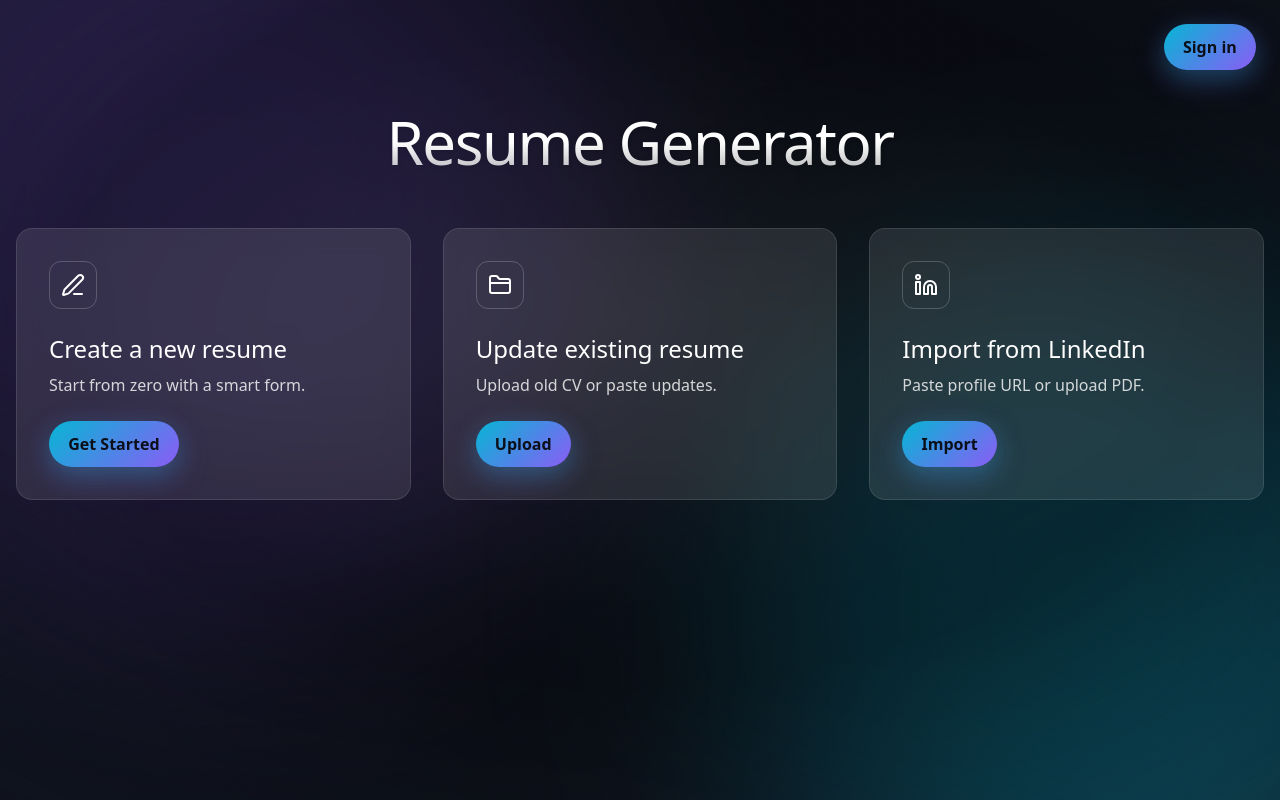
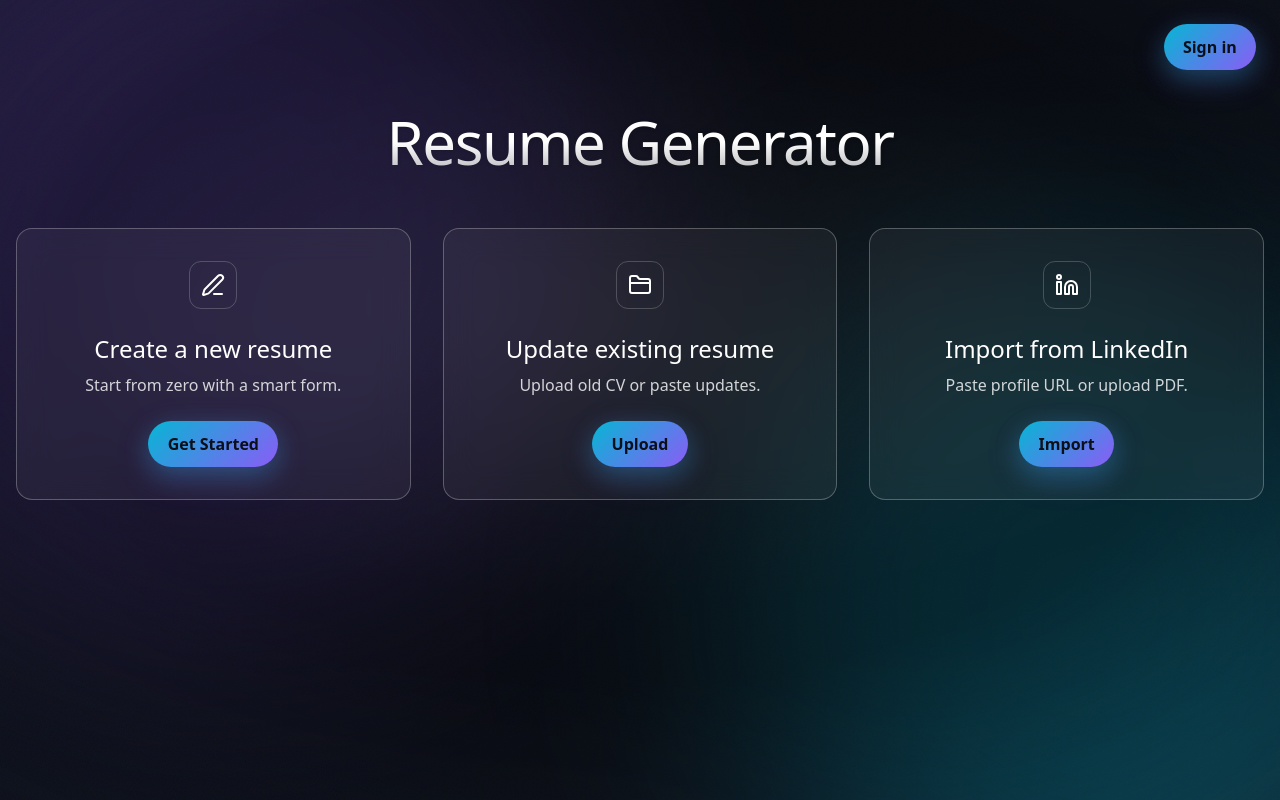
Before and after one commit to Saitosar/cv.sarkhan.dev, a Next.js app: page / in a window 1280 px wide. Built offline with nearby package versions, Linux system fonts and the light colour scheme.

Commit message:
redesigning cards

```diff
--- a/src/app/globals.css
+++ b/src/app/globals.css
@@ -48,5 +48,5 @@ gradient-border::before {
 .card-3d:hover { transform: translateY(-8px); box-shadow: 0 22px 60px rgba(0,0,0,.55); }
 
 .glass-card {
-  @apply rounded-2xl bg-white/10 bg-clip-padding backdrop-blur-md border border-white/20;
+  @apply rounded-2xl bg-white/5 bg-clip-padding backdrop-blur-lg border border-white/30;
 }
--- a/src/app/page.tsx
+++ b/src/app/page.tsx
@@ -9,7 +9,7 @@ function Card({
 }) {
   return (
     <Link href={href} className="card-3d">
-      <div className="glass-card h-full p-7 md:p-8 flex flex-col items-start">
+      <div className="glass-card h-full p-7 md:p-8 flex flex-col items-center">
         {/* иконка */}
         <div className="mb-6">
           <div className="inline-flex h-12 w-12 items-center justify-center rounded-xl
```
